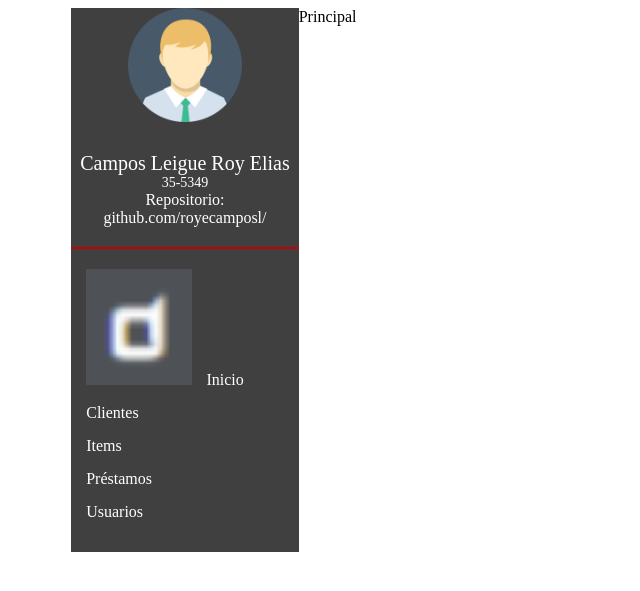
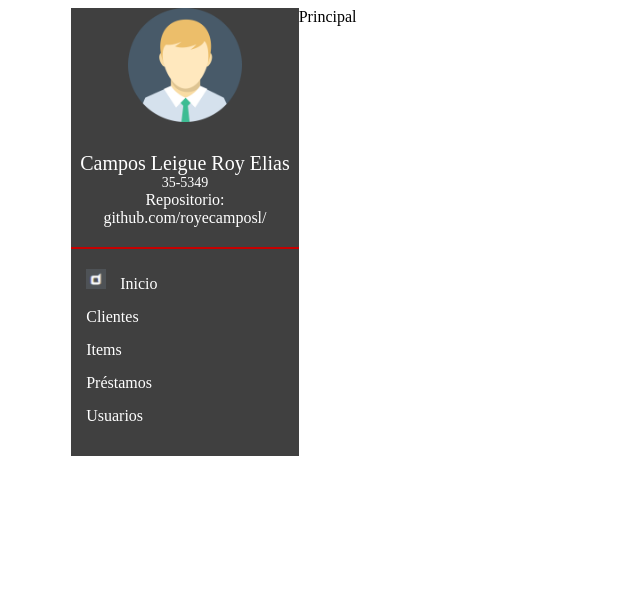
Before and after one commit to cmontellanob/DesarrolloWeb2-25, a PHP site: page /inicio.html in a window 1280 px wide. Shown: the top 591 px of the page, without its empty margins (0-640 px from the left). Run offline with PHP 8.4, Linux system fonts and the light colour scheme.

Commit message:
11-08-25

```diff
--- a/11-08 maquetacion html/inicio.css
+++ b/11-08 maquetacion html/inicio.css
@@ -5,15 +5,15 @@
     margin: 0 auto;
 }
 
-#izquierda{
+.izquierda{
     width: 20%;
     background-color: #404040;
 }
-#izquierda img{
+.izquierda img{
     width: 50%;
     height: auto;
 }
-#izquierda hr{
+.izquierda hr{
     border: 1px solid #C60000;
     margin: 20px 0;
 }
--- a/11-08 maquetacion html/inicio.html
+++ b/11-08 maquetacion html/inicio.html
@@ -8,7 +8,7 @@
 </head>
 <body>
     <div id="contenedor">
-        <div id="izquierda">
+        <div class="izquierda">
             <div style="display: flex; justify-content: center; align-items: center">
                 <img src="images/Avatar.png"></div>
                 <div class="blanco fuente20 alineacioncentro" style="margin-top: 30px;">Campos Leigue Roy Elias</div>
```
